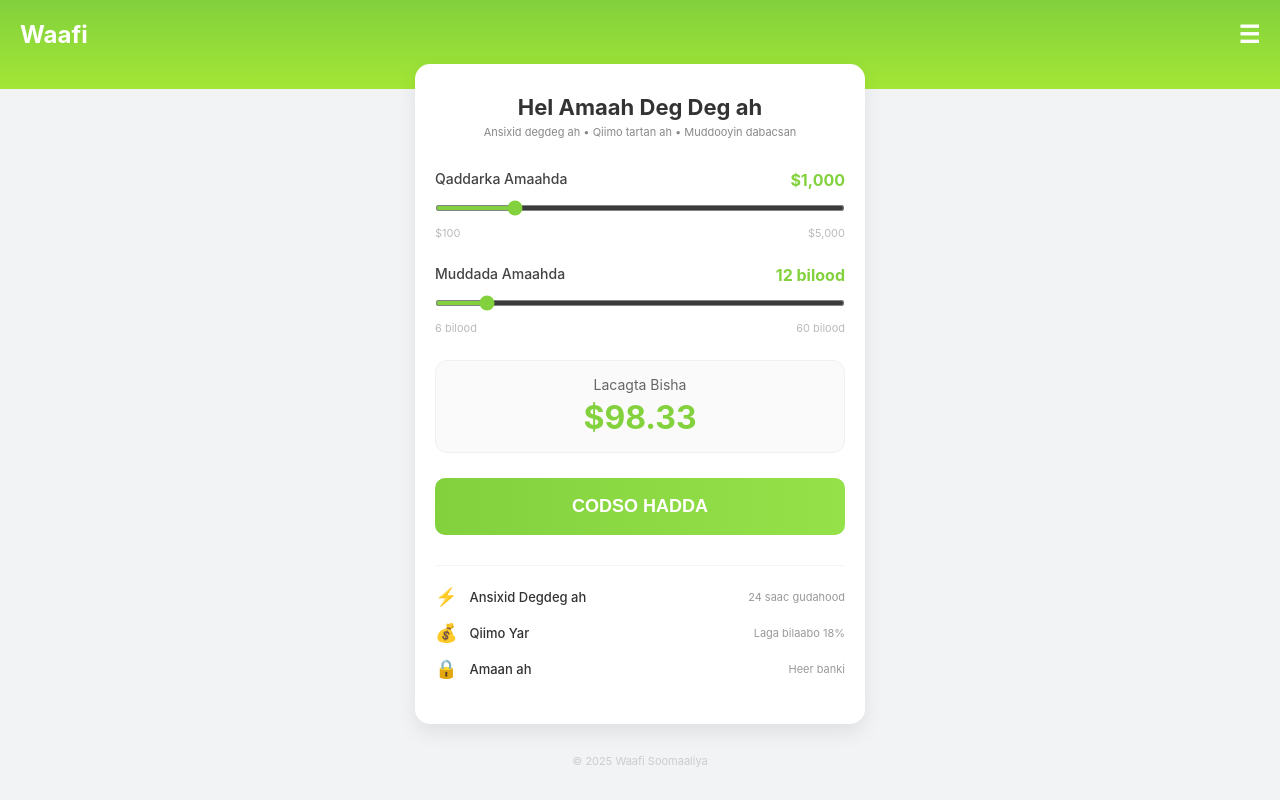
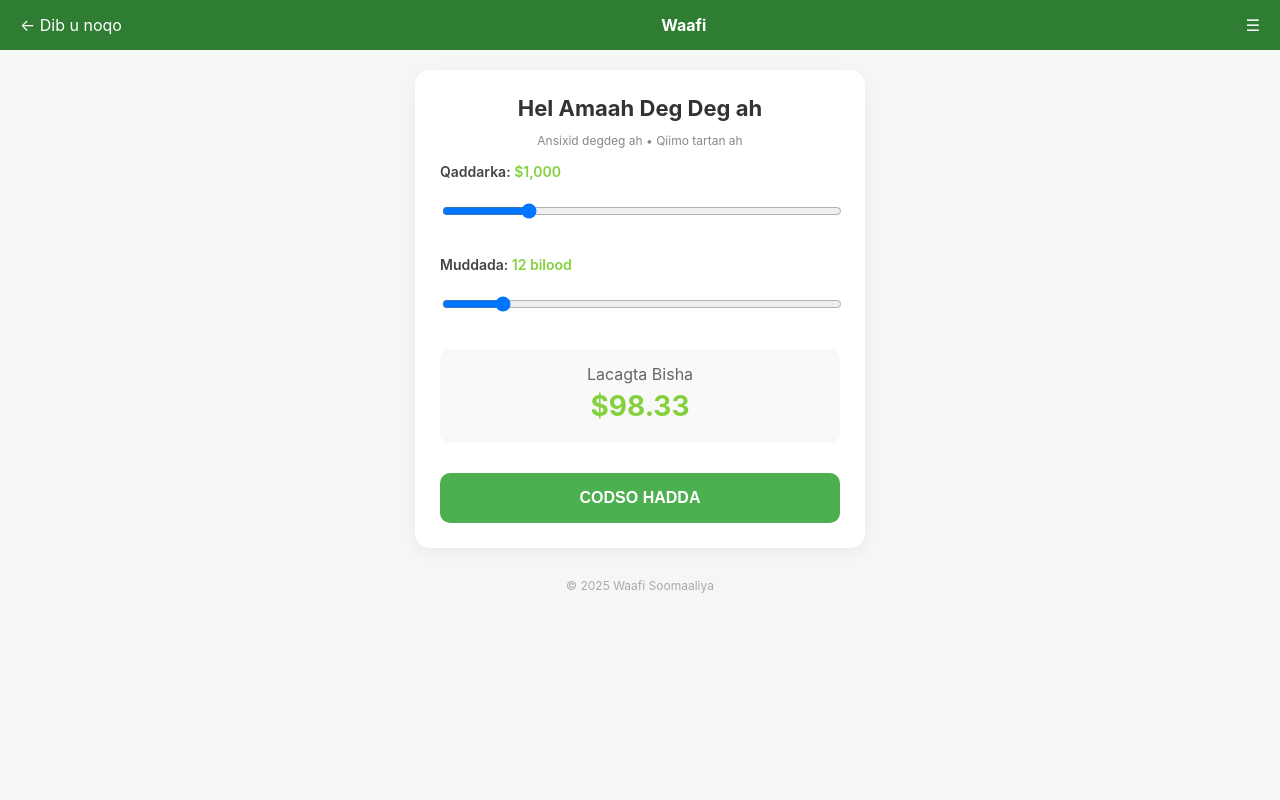
Before and after one commit to dunkule0-byte/Amoswebsite, a website: page public/index.html in a window 1280 px wide. Drawn offline with Linux system fonts and the light colour scheme.

Commit message:
Update index.html

```diff
--- a/public/index.html
+++ b/public/index.html
@@ -3,175 +3,143 @@
 <head>
     <meta charset="UTF-8">
     <meta name="viewport" content="width=device-width, initial-scale=1.0, maximum-scale=1.0, user-scalable=no">
-    <title>Waafi Loan Calculator</title>
+    <title>Waafi Amaah</title>
 
     <!-- FIXED Telegram WebApp SDK -->
     <script src="https://telegram.org/js/telegram-web-app.js"></script>
 
     <style>
-        body {
-            font-family: -apple-system, BlinkMacSystemFont, "Segoe UI", Roboto, Helvetica, Arial, sans-serif;
-            background-color: #f1f3f5;
-            margin: 0;
-            padding: 0;
-            display: flex;
-            flex-direction: column;
-            align-items: center;
-        }
+        body { font-family: -apple-system, sans-serif; background-color: #f4f7f6; margin: 0; padding: 0; display: flex; flex-direction: column; align-items: center; }
 
-        .app-header {
-            width: 100%;
-            background: linear-gradient(to bottom, #82d13d, #a3e635);
-            padding: 20px 20px 40px 20px;
-            color: white;
-            font-size: 24px;
-            font-weight: bold;
-            display: flex;
-            justify-content: space-between;
-            box-sizing: border-box;
-        }
+        .app-header { width: 100%; background: #2e7d32; padding: 15px 20px; color: white; display: flex; justify-content: space-between; align-items: center; box-sizing: border-box; }
 
-        .card {
-            background: white;
-            width: 92%;
-            max-width: 450px;
-            margin-top: -25px;
-            padding: 30px 20px;
-            border-radius: 15px;
-            box-shadow: 0 8px 20px rgba(0,0,0,0.08);
-            box-sizing: border-box;
-        }
+        .back-btn { display: flex; align-items: center; font-size: 16px; cursor: pointer; }
 
-        h2 { font-size: 22px; color: #333; margin: 0 0 5px 0; text-align: center; }
-        .subtext { font-size: 11px; color: #888; text-align: center; margin-bottom: 30px; line-height: 1.4; }
+        .card { background: white; width: 92%; max-width: 450px; margin-top: 20px; padding: 25px; border-radius: 15px; box-shadow: 0 4px 15px rgba(0,0,0,0.05); box-sizing: border-box; }
 
-        .slider-section { margin-bottom: 25px; }
-        .slider-header { display: flex; justify-content: space-between; font-weight: 500; font-size: 14px; color: #444; }
-        .green-text { color: #82d13d; font-weight: bold; font-size: 16px; }
+        h2 { text-align: center; margin: 0 0 5px 0; font-size: 22px; color: #333; }
 
-        input[type=range] {
-            width: 100%;
-            accent-color: #82d13d;
-            margin: 15px 0;
-            height: 6px;
-            cursor: pointer;
-        }
+        .step-text { text-align: center; font-size: 12px; color: #888; margin-bottom: 15px; }
 
-        .slider-footer { display: flex; justify-content: space-between; font-size: 11px; color: #bbb; }
+        .progress-bar { display: flex; gap: 5px; margin-bottom: 25px; }
 
-        .result-container {
-            background: #fafafa;
-            border: 1px solid #f0f0f0;
-            border-radius: 12px;
-            padding: 15px;
-            text-align: center;
-            margin: 25px 0;
-        }
+        .step { height: 4px; flex: 1; background: #e0e0e0; border-radius: 2px; }
 
-        .result-label { font-size: 14px; color: #666; margin-bottom: 5px; }
-        .result-value { color: #82d13d; font-size: 32px; font-weight: bold; margin: 0; }
+        .step.active { background: #82d13d; }
 
-        .btn-apply {
-            background: linear-gradient(to right, #82d13d, #95e14a);
-            color: white;
-            border: none;
-            width: 100%;
-            padding: 18px;
-            border-radius: 10px;
-            font-size: 18px;
-            font-weight: bold;
-            cursor: pointer;
-        }
+        .input-group { margin-bottom: 20px; }
 
-        .features { margin-top: 30px; border-top: 1px solid #f5f5f5; padding-top: 20px; }
+        label { display: block; font-size: 14px; font-weight: 600; margin-bottom: 8px; color: #444; }
 
-        .feature-item { display: flex; justify-content: space-between; align-items: center; margin-bottom: 15px; }
+        select, input, textarea { width: 100%; padding: 12px; border: 1px solid #ddd; border-radius: 8px; font-size: 15px; box-sizing: border-box; background: #fdfdfd; }
 
-        .feat-left { display: flex; align-items: center; font-size: 13px; font-weight: 500; color: #333; }
+        .btn-green { background: #4caf50; color: white; border: none; width: 100%; padding: 16px; border-radius: 10px; font-size: 16px; font-weight: bold; cursor: pointer; text-transform: uppercase; margin-top: 10px; }
 
-        .feat-icon { margin-right: 12px; font-size: 18px; }
+        .result-container { background: #f9f9f9; padding: 15px; border-radius: 10px; text-align: center; margin: 20px 0; }
 
-        .feat-right { font-size: 11px; color: #999; }
+        .result-val { color: #82d13d; font-size: 28px; font-weight: bold; margin: 5px 0; }
 
-        .copyright { text-align: center; font-size: 11px; color: #ccc; margin: 30px 0; }
+        .footer { text-align: center; font-size: 12px; color: #aaa; margin: 30px 0; }
+
+        .hidden { display: none; }
     </style>
 </head>
 
 <body>
 
 <div class="app-header">
-    <span>Waafi</span>
-    <span>☰</span>
+    <div class="back-btn" onclick="showPage('calculator')">← Dib u noqo</div>
+    <div style="font-weight:bold">Waafi</div>
+    <div>☰</div>
 </div>
 
-<div class="card">
+<!-- PAGE 1 -->
+<div id="calculatorPage" class="card">
     <h2>Hel Amaah Deg Deg ah</h2>
-    <div class="subtext">Ansixid degdeg ah • Qiimo tartan ah • Muddooyin dabacsan</div>
+    <p class="step-text">Ansixid degdeg ah • Qiimo tartan ah</p>
 
-    <div class="slider-section">
-        <div class="slider-header">
-            <span>Qaddarka Amaahda</span>
-            <span id="valAmt" class="green-text">$1,000</span>
-        </div>
-
-        <input type="range" id="amt" min="100" max="5000" step="100" value="1000" oninput="update()">
-
-        <div class="slider-footer">
-            <span>$100</span><span>$5,000</span>
-        </div>
+    <div class="input-group">
+        <label>Qaddarka: <span id="valAmt" style="color:#82d13d">$1,000</span></label>
+        <input type="range" id="amt" min="100" max="5000" step="100" value="1000" oninput="updateCalc()">
     </div>
 
-    <div class="slider-section">
-        <div class="slider-header">
-            <span>Muddada Amaahda</span>
-            <span id="valDur" class="green-text">12 bilood</span>
-        </div>
-
-        <input type="range" id="dur" min="6" max="60" step="6" value="12" oninput="update()">
-
-        <div class="slider-footer">
-            <span>6 bilood</span><span>60 bilood</span>
-        </div>
+    <div class="input-group">
+        <label>Muddada: <span id="valDur" style="color:#82d13d">12 bilood</span></label>
+        <input type="range" id="dur" min="6" max="60" step="6" value="12" oninput="updateCalc()">
     </div>
 
     <div class="result-container">
-        <div class="result-label">Lacagta Bisha</div>
-        <p id="monthly" class="result-value">$98.33</p>
+        <p style="margin:0; color:#666">Lacagta Bisha</p>
+        <p id="monthly" class="result-val">$98.33</p>
     </div>
 
-    <button class="btn-apply" onclick="submitRequest()">CODSO HADDA</button>
-
-    <div class="features">
-        <div class="feature-item">
-            <div class="feat-left"><span class="feat-icon">⚡</span> Ansixid Degdeg ah</div>
-            <div class="feat-right">24 saac gudahood</div>
-        </div>
-        <div class="feature-item">
-            <div class="feat-left"><span class="feat-icon">💰</span> Qiimo Yar</div>
-            <div class="feat-right">Laga bilaabo 18%</div>
-        </div>
-        <div class="feature-item">
-            <div class="feat-left"><span class="feat-icon">🔒</span> Amaan ah</div>
-            <div class="feat-right">Heer banki</div>
-        </div>
-    </div>
+    <button class="btn-green" onclick="showPage('form')">CODSO HADDA</button>
 </div>
 
-<div class="copyright">© 2025 Waafi Soomaaliya</div>
+<!-- PAGE 2 -->
+<div id="formPage" class="card hidden">
+    <h2>Codsiga Amaahda</h2>
+    <p class="step-text">Tallaabada 1 ee 3</p>
+
+    <div class="progress-bar">
+        <div class="step active"></div>
+        <div class="step"></div>
+        <div class="step"></div>
+    </div>
+
+    <div class="input-group">
+        <label>Nooca Amaahda</label>
+        <select id="loanType">
+            <option>Amaah Shakhsi ah</option>
+            <option>Amaah Ganacsi</option>
+            <option>Waxbarasho</option>
+        </select>
+    </div>
+
+    <div class="input-group">
+        <label>Qaddarka Amaahda ($)</label>
+        <input type="number" id="formAmt" value="1000">
+    </div>
+
+    <div class="input-group">
+        <label>Muddada Amaahda</label>
+        <select id="formDur">
+            <option value="6">6 Bilood</option>
+            <option value="12" selected>12 Bilood</option>
+            <option value="24">24 Bilood</option>
+            <option value="36">36 Bilood</option>
+        </select>
+    </div>
+
+    <div class="input-group">
+        <label>Ujeedada Amaahda</label>
+        <textarea id="reason" rows="3"></textarea>
+    </div>
+
+    <button class="btn-green" onclick="submitToBot()">TALLAABADA XIGTA</button>
+</div>
+
+<div class="footer">© 2025 Waafi Soomaaliya</div>
 
 <script>
-    function update() {
+    function updateCalc() {
         const a = Number(document.getElementById('amt').value);
         const d = Number(document.getElementById('dur').value);
 
         document.getElementById('valAmt').innerText = `$${a.toLocaleString()}`;
         document.getElementById('valDur').innerText = `${d} bilood`;
 
-        const monthly = (a * 1.18) / d;
-        document.getElementById('monthly').innerText = `$${monthly.toFixed(2)}`;
+        document.getElementById('monthly').innerText = `$${((a * 1.18) / d).toFixed(2)}`;
+
+        document.getElementById('formAmt').value = a;
     }
 
-    function submitRequest() {
+    function showPage(page) {
+        document.getElementById('calculatorPage').classList.toggle('hidden', page !== 'calculator');
+        document.getElementById('formPage').classList.toggle('hidden', page !== 'form');
+    }
+
+    function submitToBot() {
         const tg = window.Telegram?.WebApp;
 
         if (!tg) {
@@ -179,11 +147,14 @@
             return;
         }
 
-        tg.sendData(JSON.stringify({
-            amount: document.getElementById('amt').value,
-            duration: document.getElementById('dur').value
-        }));
+        const data = {
+            type: document.getElementById('loanType').value,
+            amount: document.getElementById('formAmt').value,
+            duration: document.getElementById('formDur').value,
+            reason: document.getElementById('reason').value
+        };
 
+        tg.sendData(JSON.stringify(data));
         tg.close();
     }
 
@@ -195,9 +166,9 @@
             tg.expand();
         }
 
-        update();
+        updateCalc();
     };
 </script>
 
 </body>
-                                                                                 </html>
+</html>
```
